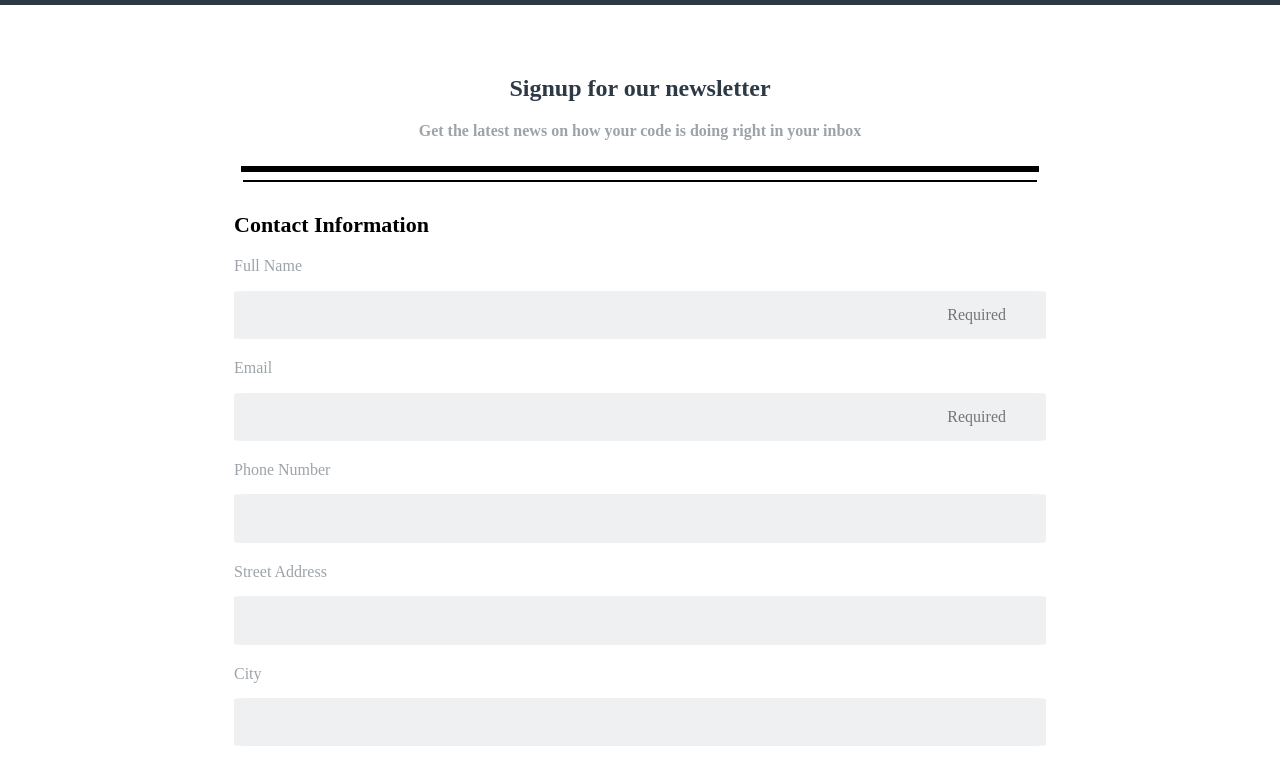
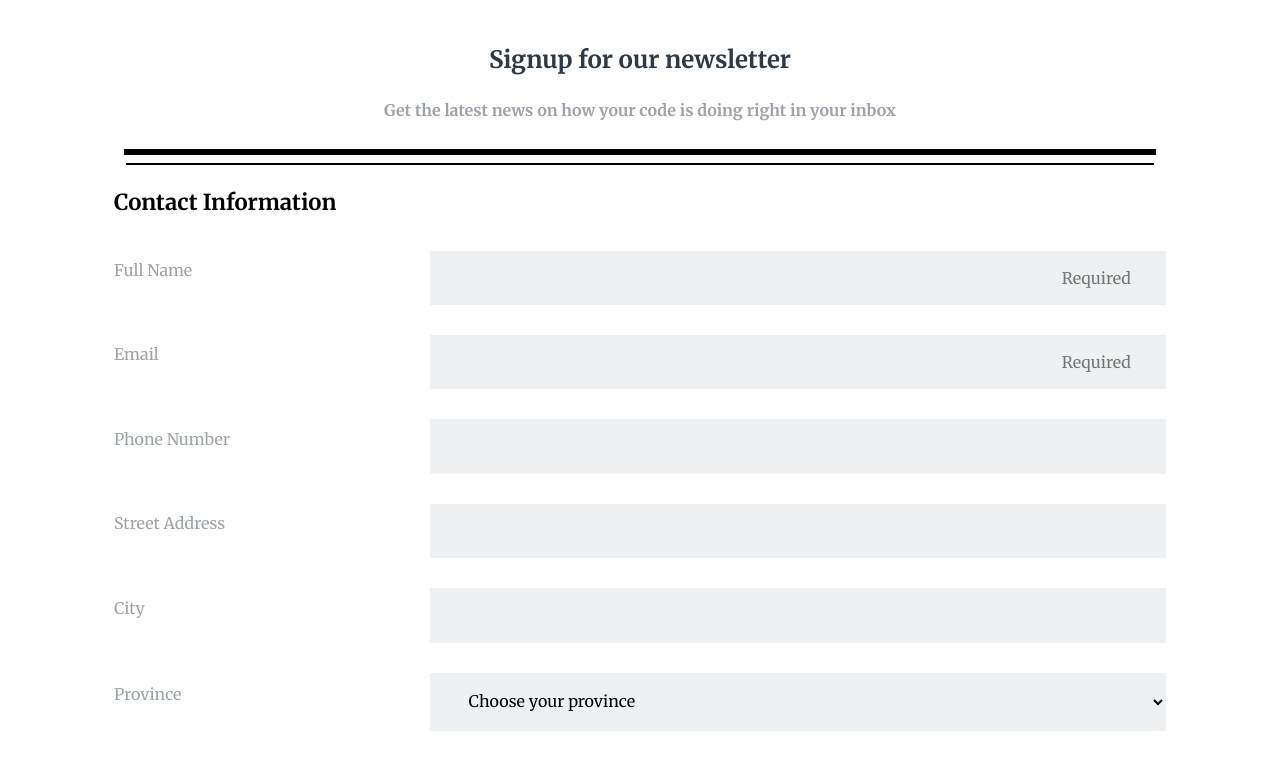
Before and after one commit to shmohsen2132/TechDegree-Project-3, a plain HTML site: page index.html in a window 1280 px wide. Shown: the part 72-830 px from the top of the page. Drawn offline with Linux system fonts and the light colour scheme.

Commit message:
Added more stylings

```diff
--- a/css/style.css
+++ b/css/style.css
@@ -1,16 +1,24 @@
 /* General */
+* {
+    box-sizing: border-box;
+}
 
 body {
     text-align: center;
+    font-family: Merriweather , Helvetica, sans-serif;
 }
 
 /* Header */
 
-.title {
-    padding: 20px 60px;
+h1 {
+    font-size: x-large;
+}
+
+header {
+    padding-top: 20px;
+    padding-bottom: 20px;
     background-color: #2d3945;
 }
-
 
 .main-heading {
     background-color: #2d3945;
@@ -25,12 +33,22 @@ body {
 
 .promo-title {
     color: #2d3945;
+    margin-bottom: 25px;
+}
+
+.promo-paragraph {
+    margin-left: 10px;
+    margin-right: 10px;
+    line-height: 1.6rem;
 }
 
 p{
     color: #9da3a8;
     font-weight: bold;
 }
+
+
+/* Form */
 
 .form-paragraph {
     color: #9da3a8;
@@ -41,17 +59,21 @@ p{
 
 .line1 {
     border: 3px solid black;
-    width: 90%;
+    width: 95%;
+    margin-left: auto;
+    margin-right: auto;
+    display: block;
 }
 
 .line2 {
     border: 1px solid black;
-    width: 90%;
+    width: 95%;
     margin-bottom: 25px;
+
 }
 
-.contact-info {
-    padding: 5px 20px;
+
+form {
     text-align: left;
 }
 
@@ -63,8 +85,14 @@ label {
 .form-container:not(:first-of-type) {
     margin-top: 20px;
 }
+
+
 fieldset {
     border: none;
+}
+
+legend:first-of-type {
+    margin-bottom: 30px;
 }
 
 legend {
@@ -73,11 +101,27 @@ legend {
     font-weight: 700;
 }
 
-input {
-    padding: 15px 40px;
+
+
+input,
+select {
+    padding: 18px 35px;
     background-color: #eff0f1;
     border: none;
-    border-radius: 2%;
+    max-width: 95%;
+}
+
+input,
+textarea {
+    transition: 1s;
+
+}
+
+input:focus,
+textarea:focus {
+    transform: scale(1.02);
+    outline: none;
+    border: 3px solid rgba(0,0,0,0.03);
 }
 
 input[type="checkbox"]:not(:first-of-type),
@@ -101,17 +145,11 @@ input::placeholder {
 .form-container {
     display: flex;
     flex-direction: column;
+    margin-bottom: 20px;
 }
 
 #zipcode {
-    width: 20%;
-}
-
-select {
-    padding: 15px 40px;
-    background-color: #eff0f1;
-    border: none;
-    border-radius: 2%;
+    width: 40%;
 }
 
 textarea {
@@ -119,13 +157,16 @@ textarea {
   border: none;
   font-size: 16px;
   height: auto;
-  margin-top: 15px;
+  margin-top: 25px;
   outline: 0;
   width: 90%;
   background-color: #e8eeef;
   color: #8a97a0;
   box-shadow: 0 1px 0 rgba(0,0,0,0.03) inset;
   margin-bottom: 30px;
+  display: block;
+  margin-left: auto;
+  margin-right: auto;
 }
 
 .submit-button {
@@ -146,8 +187,61 @@ textarea {
 
 }
 
+.newsletter p:first-of-type {
+    line-height: 1.6rem;
+}
+
+.newsletter p:nth-of-type(2) {
+    margin-top: 30px;
+}
+
+input[type="checkbox"]:checked + label {
+    font-weight: bold;
+}
+
+input[type="radio"]:checked + label {
+    font-weight: bold;
+}
+
+footer {
+    margin-bottom: 20px;
+}
+
+
 @media screen and (min-width: 768px){
     main {
-        padding: 50px 200px;
+        padding: 30px 100px;
     }
+
+    #fname,
+    #email,
+    #street,
+    #city,
+    #telephone {
+        max-width: 90%;
+    }
+
+    .form-container {
+        display: flex;
+        flex-direction: row;
+        justify-content: space-between;
+    }
+
+    .form-container:not(:last-of-type) {
+        margin-bottom: 30px;
+    }
+
+    .form-container label {
+        flex-grow: 1;
+        align-self: center;
+    }
+
+    .form-container input,
+    .form-container select {
+        flex-basis: 70%;
+
+    }
+
+
+
 }
--- a/index.html
+++ b/index.html
@@ -5,6 +5,8 @@
     <meta http-equiv="X-UA-Compatible" content="IE=edge">
     <meta name="viewport" content="width=device-width, initial-scale=1.0">
     <link rel="stylesheet" href="css/normalize.css">
+    <link rel="preconnect" href="https://fonts.gstatic.com">
+    <link href="https://fonts.googleapis.com/css2?family=Merriweather:wght@300;400;700&display=swap" rel="stylesheet">
     <link rel="stylesheet" href="css/style.css">
     <title>Document</title>
 </head>
@@ -18,6 +20,7 @@
     </header>
 
     <main>
+
         <div class="promo">
             <h2 class="promo-title">
                 Signup for our newsletter
@@ -28,8 +31,8 @@
         <hr class="line1">
         <hr class="line2">
 
+
         <div class="contact-info">
-
             <form action="index.html">
                 <fieldset>
                     <legend class="contact-main-title">Contact Information</legend>
@@ -85,7 +88,7 @@
 
                 <hr>
 
-                <fieldset>
+                <fieldset class="newsletter">
                     <legend>Newsletter</legend>
                     <p class="form-paragraph">Select the newsletters you would like to receive</p>
                     <input type="checkbox" name="html" id="html">
@@ -105,7 +108,7 @@
                     <label for="plain-text" class="radio-label">Plain Text</label>
                     <br>
 
-                    <label for="topics" class="form-paragraph">Other topics you'd like to hear about</label>
+                    <label for="topics" class="form-paragraph">Other topics you'd like to hear about:</label>
                     <textarea name="topics" id="topics" cols="30" rows="10"></textarea>
                     <button type="submit" class="submit-button">Sign Up</button>
                 </fieldset>
@@ -116,7 +119,7 @@
 
     </main>
 
-    <footer></footer>
+    <footer>&copy; The Code Review</footer>
 
 </body>
 </html>
```
Also changed, not shown: 1 other file.
